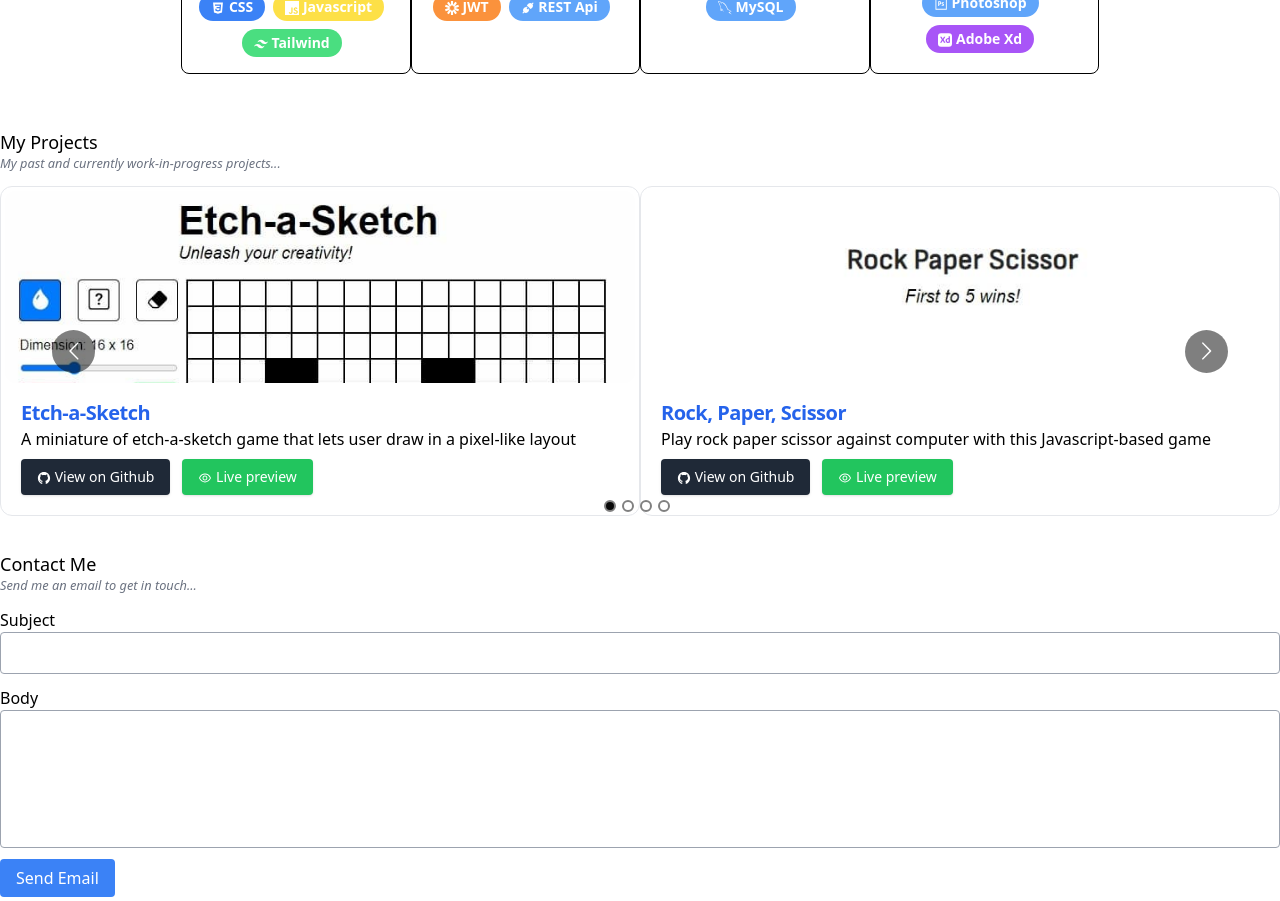
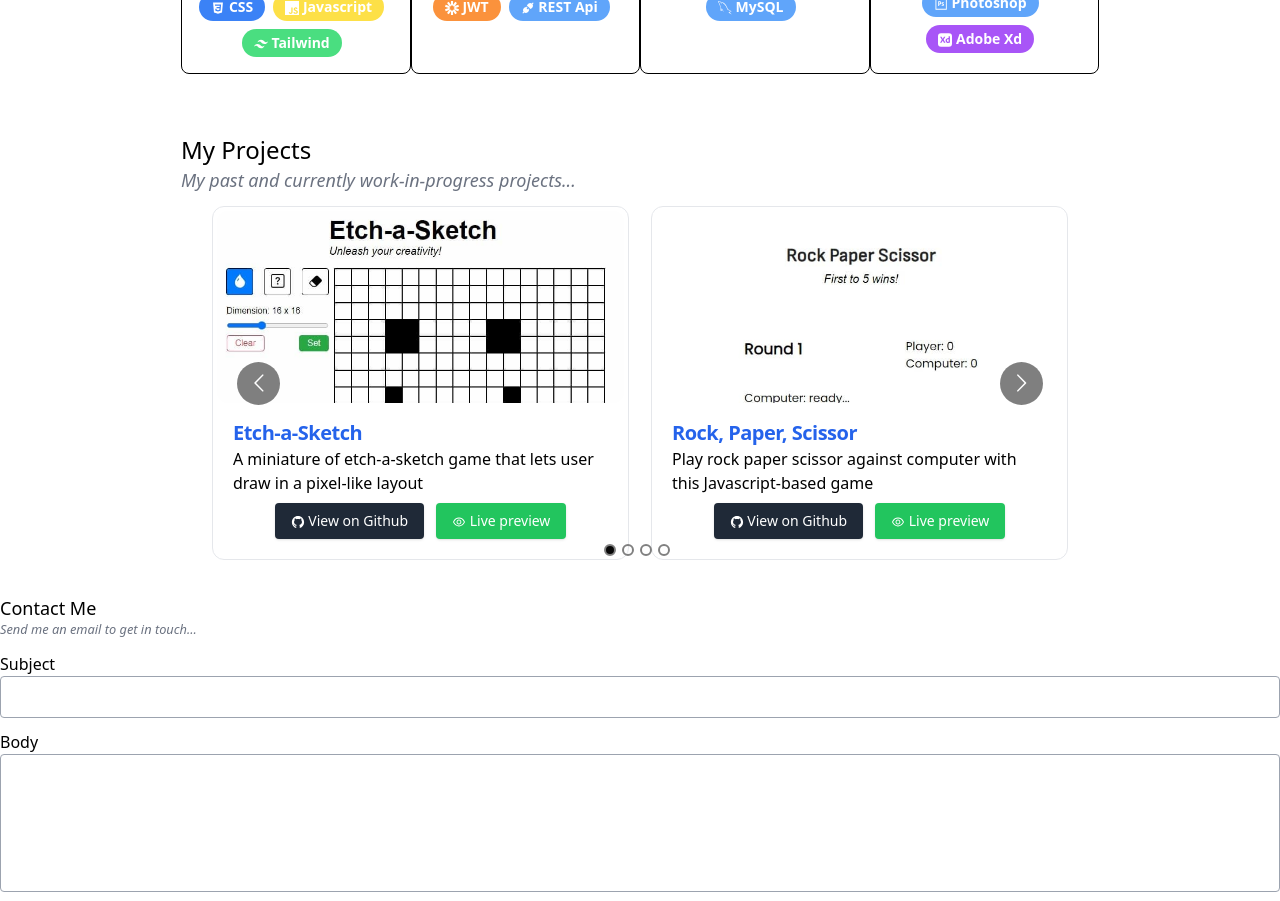
Before and after one commit to nevwizurai/portofolio, a React (Vite) app: page / in a window 1280 px wide. Shown: the part 820-1721 px from the top of the page. Built offline with nearby package versions, Linux system fonts and the light colour scheme.

Commit message:
adapting project section to all breakpoint

```diff
--- a/src/components/Project.section.jsx
+++ b/src/components/Project.section.jsx
@@ -34,14 +34,15 @@ const responsive = {
 
 const Project = () => {
   return (
-    <section className="">
+    <section className="px-2 md:px-7">
+      <div className="xl:w-3/4 xl:mx-auto">
         <div className="mb-3">
-        <h2 className="font-medium text-lg leading-4">My Projects</h2>
-        <small className="italic text-gray-500">My past and currently work-in-progress projects...</small>
+          <h2 className="font-medium text-lg lg:text-2xl leading-4">My Projects</h2>
+          <small className="italic text-gray-500 lg:text-lg">My past and currently work-in-progress projects...</small>
         </div>
 
         {/* Cards container */}
-      <div>
+        <div className="px-5">
           <Carousel responsive={responsive} infinite={true} autoPlay={true} autoPlaySpeed={6000} showDots={true}>
             <Item
               image={img1}
@@ -74,19 +75,20 @@ const Project = () => {
             />
           </Carousel>
         </div>
+      </div>
     </section>
   );
 };
 
 const Item = ({ image, name, desc, repo_link, live_link, finished }) => {
   return (
-    <div className="min-h-[200] rounded-xl shadow-mdoverflow-hidden p-1 bg-white border border-gray-200">
+    <div className="min-h-[200] w-full sm:w-2/3 lg:w-[95%] mx-auto rounded-xl shadow-mdoverflow-hidden p-1 bg-white border border-gray-200">
       <img className="object-cover object-top w-full h-48 rounded-xl" src={image} alt="project thumbnail" />
       <div className="p-4">
         <h4 className="text-xl font-semibold tracking-tight text-blue-600">{name}</h4>
         <p className="mb-2 leading-normal">{desc}</p>
         {finished ? (
-          <div className="flex gap-x-3">
+          <div className="flex gap-x-3 justify-center">
             <a href={repo_link} target="_blank" className="px-4 py-2 text-sm text-white bg-gray-800 rounded shadow">
               <AiOutlineGithub className="inline" /> View on Github
             </a>
```
Lines whose indentation alone changed are shown as unchanged.
